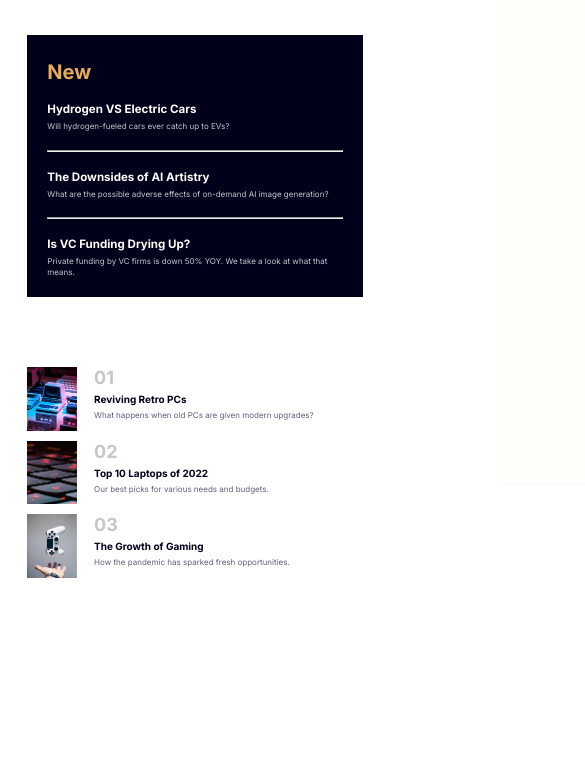
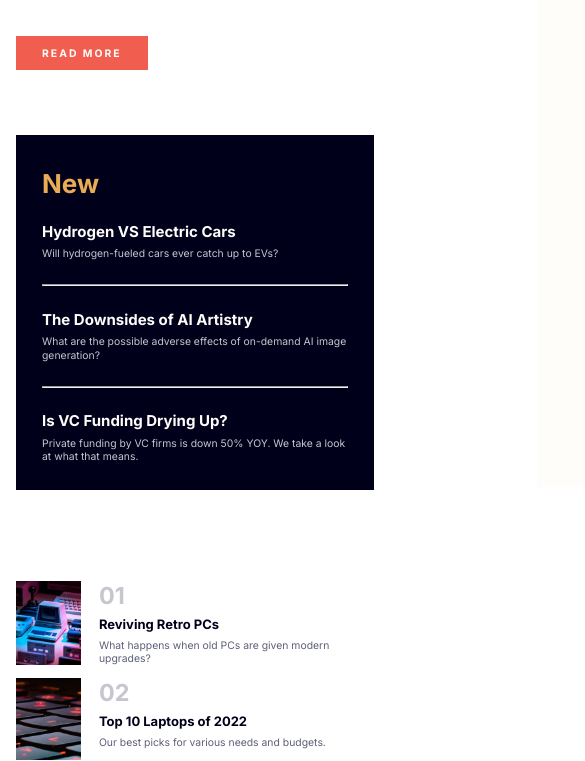
Before and after one commit to damagermax/Responsive-News-Homepage, a plain HTML site: page index.html in a window 390 px wide. Shown: the part 445-1206 px from the top of the page, 585 px wide, since content can reach past the window. Before the commit the page ends 1073 px from the top, so only its background shows below. Drawn offline with Linux system fonts and the light colour scheme; files whose address does not match are found by name.

Commit message:
minor fiexs

```diff
--- a/style.css
+++ b/style.css
@@ -265,17 +265,11 @@ aside.new .new_item p {
   }
   /* ? nav end ================ */
 
-  html {
-    font-size: 10px;
+  body {
+    padding-inline: 16px;
   }
 
   .news_items {
     grid-template-columns: repeat(1, 1fr);
   }
 }
-
-@media (max-width: 300px) {
-  html {
-    font-size: 8px;
-  }
-}
```
